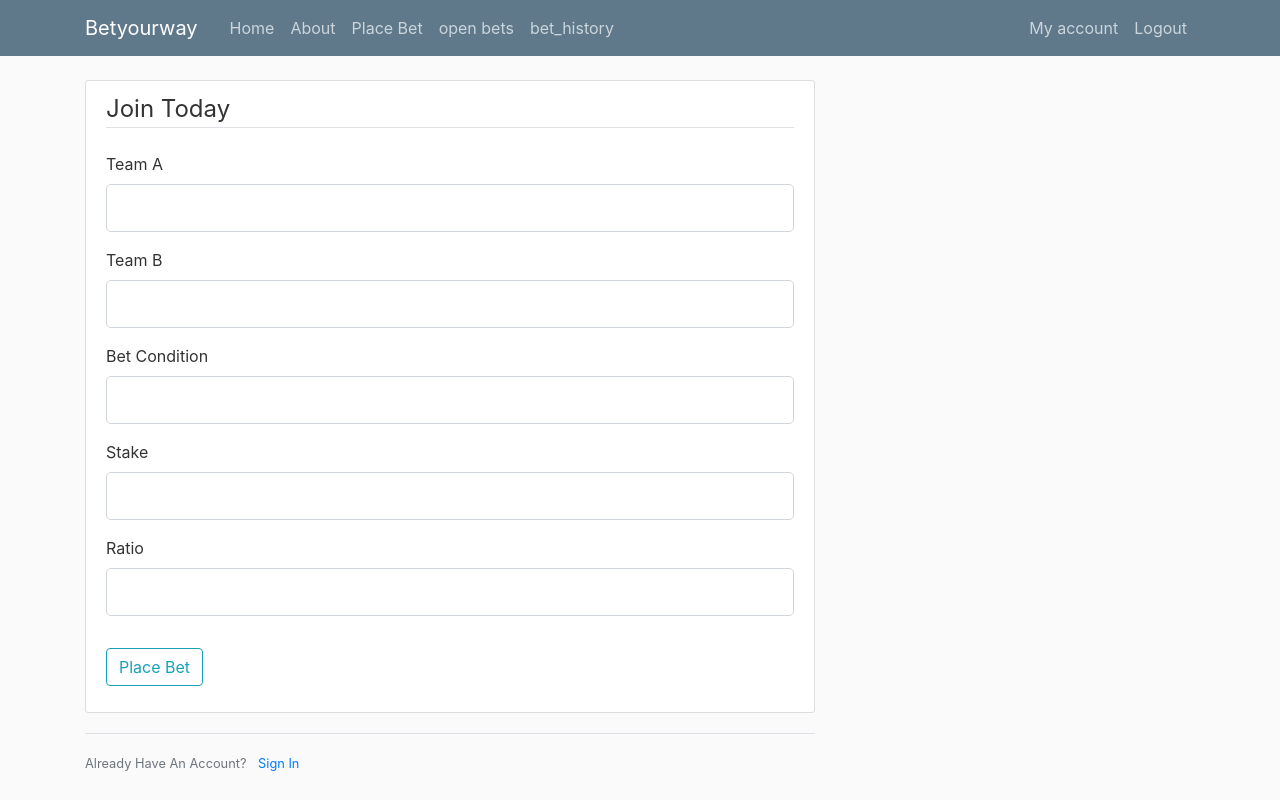
After one commit to Krishna5972/betting_simulator, a Flask app: page /newbet in a window 1280 px wide. The commit adds this page. Run offline with Flask 2, Linux system fonts and the light colour scheme; a user stored in the database is signed in; some libraries are stand-ins or nearby versions.

Commit message:
added functionality to place bets and to check open bets

```diff
--- a/simulator/forms.py
+++ b/simulator/forms.py
@@ -1,5 +1,5 @@
 from flask_wtf import FlaskForm
-from wtforms import StringField, PasswordField, SubmitField, BooleanField
+from wtforms import StringField, PasswordField, SubmitField, BooleanField,IntegerField,FloatField
 from wtforms.validators import DataRequired, Length, EqualTo,ValidationError
 from simulator.models import User
 
@@ -31,3 +31,18 @@ class LoginForm(FlaskForm):
     password = PasswordField('Password', validators=[DataRequired()])
     remember = BooleanField('Remember Me')
     submit = SubmitField('Login')
+
+
+class NewBet(FlaskForm):
+    teamA = StringField('Team A',
+                        validators=[DataRequired(), Length(min=2, max=20)])
+    teamB = StringField('Team B',
+                        validators=[DataRequired(), Length(min=2, max=20)])
+    bet_condtion = StringField('Bet Condition',
+                        validators=[DataRequired()])
+    stake = FloatField('Stake',
+                        validators=[DataRequired()])
+    ratio=FloatField('Ratio',
+                        validators=[DataRequired()])
+
+    submit = SubmitField('Place Bet')
--- a/simulator/models.py
+++ b/simulator/models.py
@@ -25,7 +25,7 @@ class Bets_placed(db.Model):
     stake = db.Column(db.Integer, nullable=False)
     ratio = db.Column(db.Float, nullable=False)
     return_ = db.Column(db.Float, nullable=False)
-    bet_status = db.Column(db.String(5), nullable=False)
+    bet_status = db.Column(db.String(5), default='Open')
     user_id = db.Column(db.Integer, db.ForeignKey('user.id'), nullable=False)
     def __repr__(self):
         return f"Post('{self.id}', '{self.ratio}')"
--- a/simulator/routes.py
+++ b/simulator/routes.py
@@ -1,15 +1,15 @@
 from flask import render_template,url_for, flash, redirect , request
 from simulator import app,db,bcrypt
-from simulator.forms import RegistrationForm, LoginForm
+from simulator.forms import RegistrationForm, LoginForm ,NewBet
 from simulator.models import User,Bets_placed
 from flask_login import login_user,current_user,logout_user,login_required
 
-open_bet_ids=[1,2,3,4]
 
 @app.route('/index')
 @app.route('/')
 def index():
-    return render_template('index.html',open_bet_ids=open_bet_ids,title='Index')
+
+    return render_template('index.html',title='Index')
 
 @app.route('/about')
 def about():
@@ -58,3 +58,50 @@ def logout():
 @login_required
 def account():
     return render_template('account.html', title='Account')
+
+
+
+#main functionality
+
+@app.route('/newbet',methods=['GET', 'POST'])
+@login_required
+def newbet():
+    form = NewBet()
+    if form.validate_on_submit():
+        return_=form.stake.data*form.ratio.data
+        new_bet=Bets_placed(team_a=form.teamA.data,team_b=form.teamB.data,condition=form.bet_condtion.data,stake=form.stake.data,
+                            ratio=form.ratio.data,return_=return_,user_id=current_user.username)
+
+        db.session.add(new_bet)
+        db.session.commit()
+        flash(f'Bet placed successfully', 'success')
+        return redirect(url_for('newbet'))
+
+
+
+    return render_template('newbet.html',title='New Bet',form=form)
+
+import pandas as pd
+
+@app.route('/openbets',methods=['GET', 'POST'])
+@login_required
+def openbets():
+    b=Bets_placed.query.filter_by(user_id='krishna5972',bet_status='Open')
+
+    dict_={}
+    for i in b:
+        mini_dict_={}
+        mini_dict_['id']=i.id
+        mini_dict_['date_placed']=i.date_placed
+        mini_dict_['team_a']=i.team_a
+        mini_dict_['team_b']=i.team_b
+        mini_dict_['condition']=i.condition
+        mini_dict_['stake']=i.stake
+        mini_dict_['ratio']=i.ratio
+        mini_dict_['return_']=i.return_
+        mini_dict_['bet_status']=i.bet_status
+
+        dict_[i.id]=mini_dict_
+    bets_open_df=pd.DataFrame(dict_).transpose()
+
+    return render_template('openbets.html',tables=[bets_open_df.to_html(classes='data')],title='Open Bets',titles=bets_open_df.columns.values)
--- a/simulator/templates/layout.html
+++ b/simulator/templates/layout.html
@@ -28,12 +28,18 @@
             <div class="navbar-nav mr-auto">
               <a class="nav-item nav-link" href="/">Home</a>
               <a class="nav-item nav-link" href="/about">About</a>
+              {% if current_user.is_authenticated%}
+                <a class="nav-item nav-link" href="/newbet">Place Bet</a>
+                <a class="nav-item nav-link" href="/openbets">open bets</a>
+                <a class="nav-item nav-link" href="/bet_history">bet_history</a>
+                {% endif %}
             </div>
             <!-- Navbar Right Side -->
             <div class="navbar-nav">
               {% if current_user.is_authenticated%}
-              <a class="nav-item nav-link" href="/account">My account</a>
+                <a class="nav-item nav-link" href="/account">My account</a>
                 <a class="nav-item nav-link" href="/logout">Logout</a>
+
               {% else%}
                 <a class="nav-item nav-link" href="/login">Login</a>
                 <a class="nav-item nav-link" href="/register">Register</a>
--- /dev/null
+++ b/simulator/templates/newbet.html
@@ -0,0 +1,94 @@
+{% extends "layout.html" %}
+{% block content %}
+<div class="content-section">
+    <form method="POST" action="">
+        {{ form.hidden_tag() }}
+        <fieldset class="form-group">
+            <legend class="border-bottom mb-4">Join Today</legend>
+            <div class="form-group">
+                {{ form.teamA.label(class="form-control-label") }}
+
+                {% if form.teamA.errors %}
+                    {{ form.teamA(class="form-control form-control-lg is-invalid") }}
+                    <div class="invalid-feedback">
+                        {% for error in form.teamA.errors %}
+                            <span>{{ error }}</span>
+                        {% endfor %}
+                    </div>
+                {% else %}
+                    {{ form.teamA(class="form-control form-control-lg") }}
+                {% endif %}
+            </div>
+            <div class="form-group">
+                {{ form.teamB.label(class="form-control-label") }}
+
+                {% if form.teamB.errors %}
+                    {{ form.teamB(class="form-control form-control-lg is-invalid") }}
+                    <div class="invalid-feedback">
+                        {% for error in form.teamB.errors %}
+                            <span>{{ error }}</span>
+                        {% endfor %}
+                    </div>
+                {% else %}
+                    {{ form.teamB(class="form-control form-control-lg") }}
+                {% endif %}
+            </div>
+
+            <div class="form-group">
+                {{ form.bet_condtion.label(class="form-control-label") }}
+
+                {% if form.bet_condtion.errors %}
+                    {{ form.bet_condtion(class="form-control form-control-lg is-invalid") }}
+                    <div class="invalid-feedback">
+                        {% for error in form.bet_condtion.errors %}
+                            <span>{{ error }}</span>
+                        {% endfor %}
+                    </div>
+                {% else %}
+                    {{ form.bet_condtion(class="form-control form-control-lg") }}
+                {% endif %}
+            </div>
+
+
+            <div class="form-group">
+                {{ form.stake.label(class="form-control-label") }}
+                {% if form.stake.errors %}
+                    {{ form.stake(class="form-control form-control-lg is-invalid") }}
+                    <div class="invalid-feedback">
+                        {% for error in form.stake.errors %}
+                            <span>{{ error }}</span>
+                        {% endfor %}
+                    </div>
+                {% else %}
+                    {{ form.stake(class="form-control form-control-lg") }}
+                {% endif %}
+            </div>
+
+            <div class="form-group">
+                {{ form.ratio.label(class="form-control-label") }}
+                {% if form.ratio.errors %}
+                    {{ form.ratio(class="form-control form-control-lg is-invalid") }}
+                    <div class="invalid-feedback">
+                        {% for error in form.ratio.errors %}
+                            <span>{{ error }}</span>
+                        {% endfor %}
+                    </div>
+                {% else %}
+                    {{ form.ratio(class="form-control form-control-lg") }}
+                {% endif %}
+            </div>
+
+
+        </fieldset>
+        <div class="form-group">
+            {{ form.submit(class="btn btn-outline-info") }}
+        </div>
+    </form>
+</div>
+<div class="border-top pt-3">
+    <small class="text-muted">
+        Already Have An Account? <a class="ml-2" href="{{ url_for('login') }}">Sign In</a>
+    </small>
+</div>
+
+{% endblock content %}
```
Also changed, not shown: simulator/templates/openbets.html (added, +15 -0 lines), simulator/site.db.
